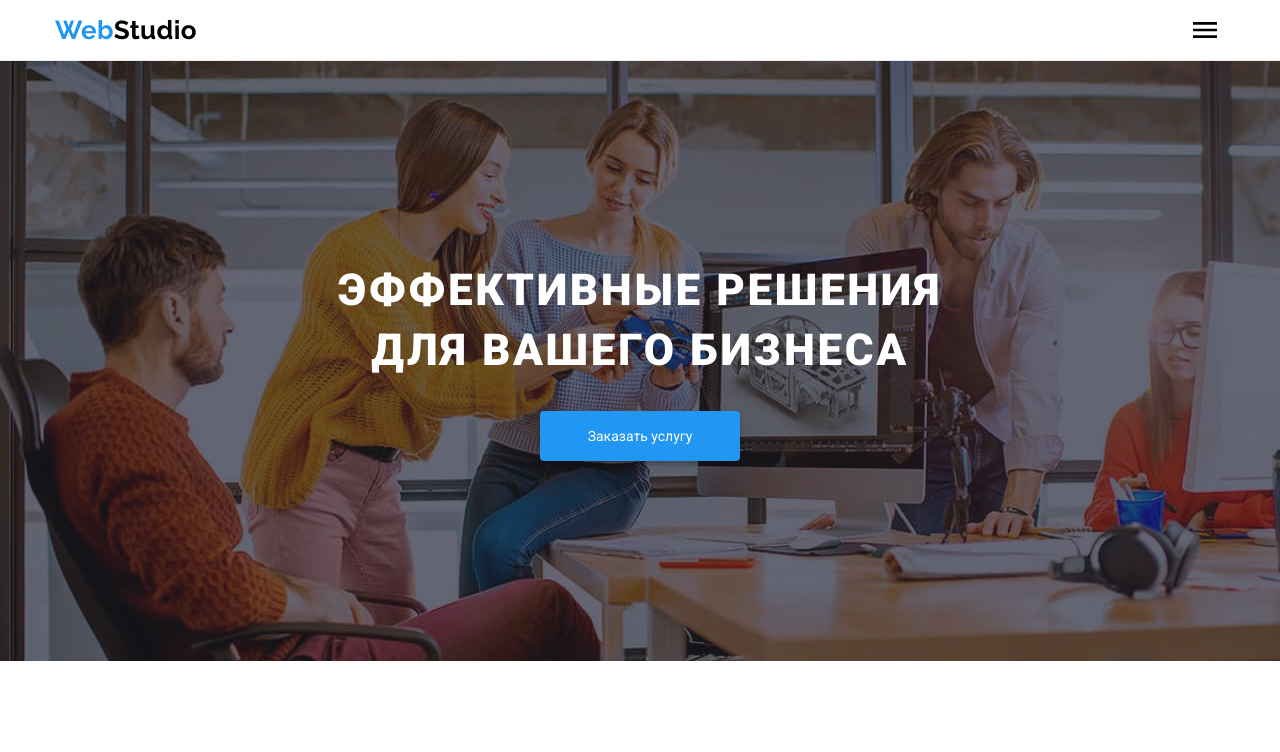
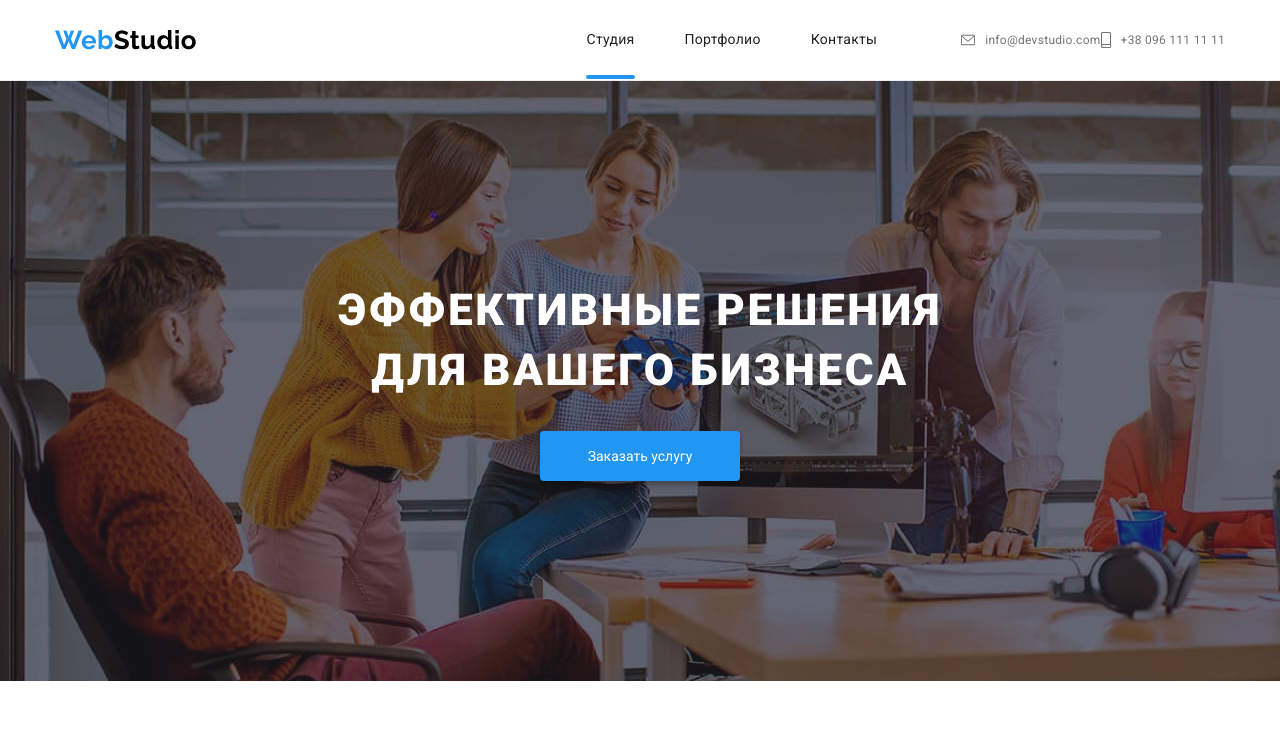
Before and after one commit to miLLlog/goit-markup-hw-08, a plain HTML site: page index.html in a window 1280 px wide. Shown: the top 752 px of the page. Drawn offline with nearby package versions, Linux system fonts and the light colour scheme.

Commit message:
header tablet

```diff
--- a/index.html
+++ b/index.html
@@ -23,7 +23,7 @@
       <div class="container">
         <nav class="nav">
           <a href="./index.html" class="logo link"
-            ><span class="logo__second"> Web</span>Studio</a
+            >Web<span class="logo__second">Studio</span></a
           >
           <button type="button" class="button-menu" data-menu-button>
             <svg
@@ -49,13 +49,13 @@
             </ul>
             <div class="contacts">
               <a href="mailto:info@devstudio.com" class="link mail">
-                <svg class="icon-envelope">
+                <svg class="icon-envelope" width="14" height="10">
                   <use href="./img/sprite.svg#icon-envelope"></use>
                 </svg>
                 info@devstudio.com</a
               >
               <a href="tel:+380961111111" class="link">
-                <svg class="icon-phone">
+                <svg class="icon-phone" width="10" height="14">
                   <use href="./img/sprite.svg#icon-smartphone"></use>
                 </svg>
                 +38 096 111 11 11</a
@@ -445,7 +445,7 @@
         <ul class="footer-list list">
           <li>
             <a href="./index.html" class="logo link"
-              ><span class="logo__second"> Web</span>Studio</a
+              >Web<span class="logo__second">Studio </span></a
             >
 
             <address class="address">
--- a/scss/components/_footer.scss
+++ b/scss/components/_footer.scss
@@ -13,6 +13,10 @@
 }
 
 .footer-list {
+  .logo__second {
+    color: $white-color;
+  }
+
   @media screen and (min-width: 768px) {
     display: flex;
     flex-wrap: wrap;
@@ -27,10 +31,6 @@
 .footer .address {
   font-style: normal;
   margin-bottom: 60px;
-
-  @media screen and (min-width: 768px) and (max-width: 1199px) {
-    margin-right: 165px;
-  }
 
   @media screen and (min-width: 1200px) {
     margin-bottom: 0;
--- a/scss/components/_header.scss
+++ b/scss/components/_header.scss
@@ -7,6 +7,13 @@
     display: flex;
     align-items: center;
     justify-content: space-between;
+
+    @media screen and (min-width: 768px) {
+      min-height: 80px;
+    }
+
+    @media screen and (max-width: 767px) {
+    }
   }
 }
 
@@ -16,6 +23,10 @@
   padding: 0;
   border: none;
   background-color: transparent;
+
+  @media screen and (min-width: 768px) {
+    display: none;
+  }
 }
 
 .button-menu .icon-cross {
@@ -31,6 +42,17 @@
 }
 
 .mobile-menu {
+  background-color: $white-color;
+
+  font-size: 18px;
+  line-height: 1.17;
+  letter-spacing: 0.02em;
+
+  &.is-open {
+    display: block;
+  }
+
+  @media screen and (max-width: 767px) {
     display: none;
     position: absolute;
     top: 100%;
@@ -39,30 +61,50 @@
     padding-top: 60px;
     padding-bottom: 60px;
     text-align: center;
-
-  background-color: $white-color;
     box-shadow: 0px 4px 8px rgba(0, 0, 0, 0.04), 0px 2px 4px rgba(0, 0, 0, 0.08),
       0px 1px 3px rgba(0, 0, 0, 0.16);
-  font-size: 18px;
+  }
+
+  @media screen and (min-width: 768px) {
+    display: flex;
+    align-items: center;
+
+    font-size: 14px;
+    line-height: 1.14;
+
+    .contacts {
+      font-size: 12px;
       line-height: 1.17;
-  letter-spacing: 0.02em;
-
-  &.is-open {
-    display: block;
+    }
   }
 }
 
 .menu {
+  @media screen and (min-width: 768px) {
+    display: flex;
+    margin-right: 84px;
+
+    .items:nth-child(2) {
+      margin: 0 50px;
+    }
+  }
+
+  @media screen and (max-width: 767px) {
     margin-bottom: 60px;
 
     .items:nth-child(2) {
       margin: 40px 0 40px;
     }
   }
+}
 
 .menu .link {
   color: $title-color;
   transition: color 250ms cubic-bezier(0.4, 0, 0.2, 1);
+
+  @media screen and (min-width: 768px) {
+    padding: 32px 0;
+  }
 
   &:hover,
   &:focus {
@@ -89,10 +131,25 @@
 
 .contacts {
   display: flex;
-  flex-direction: column;
 
   .mail {
     margin-bottom: 16px;
+
+    @media screen and (min-width: 768px) {
+      margin-bottom: 10px;
+    }
+
+    @media screen and (min-width: 1200px) {
+      margin-bottom: 0;
+    }
+  }
+
+  @media screen and (max-width: 1199px) {
+    flex-direction: column;
+  }
+
+  @media screen and (min-width: 1200px) {
+    align-items: center;
   }
 
   .link {
@@ -108,6 +165,11 @@
       fill: $blue-color;
     }
 
+    @media screen and (min-width: 768px) {
+      display: inline-flex;
+      align-items: center;
+    }
+
     .icon-phone {
       width: 10px;
       height: 16px;
@@ -115,7 +177,7 @@
     }
 
     .icon-envelope {
-      width: 16px;
+      width: 14px;
       height: 12px;
       margin-right: 10px;
     }
--- a/scss/components/_logo.scss
+++ b/scss/components/_logo.scss
@@ -1,11 +1,16 @@
 .logo {
   font-family: Raleway;
   font-weight: 900;
-  font-size: 26px;
-  line-height: 1.192;
-  color: $black-color;
+  font-size: 24px;
+  line-height: 1.17;
+  color: $blue-color;
+
+  @media screen and (min-width: 1200px) {
+    font-size: 26px;
+    line-height: 1.19;
+  }
 
   .logo__second {
-    color: $blue-color;
+    color: $black-color;
   }
 }
```
Also changed, not shown: css/main.css, css/main.min.css, 2 other files. Lines whose indentation alone changed are shown as unchanged.
